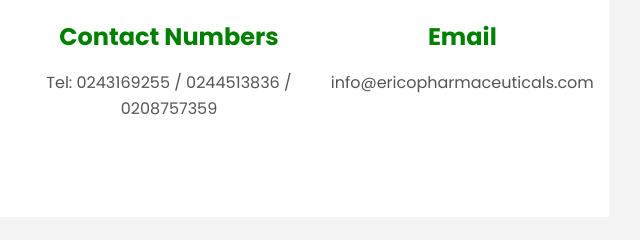
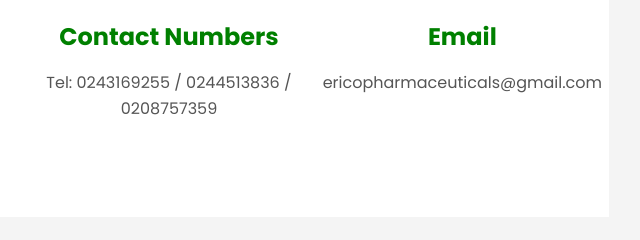
Before and after one commit to DennyDoesFrontend/erico-pharmaceuticals, a plain HTML site: page contact.html in a window 1280 px wide. Shown: the part 517-757 px from the top of the page, 471-1111 px from the left. Drawn offline with Linux system fonts and the light colour scheme.

Commit message:
small update

```diff
--- a/contact.html
+++ b/contact.html
@@ -61,7 +61,7 @@
         </div>
         <div class="info-item">
           <h2>Email</h2>
-          <p>info@ericopharmaceuticals.com</p>
+          <p>ericopharmaceuticals@gmail.com</p>
         </div>
       </div>
     </section>
```
